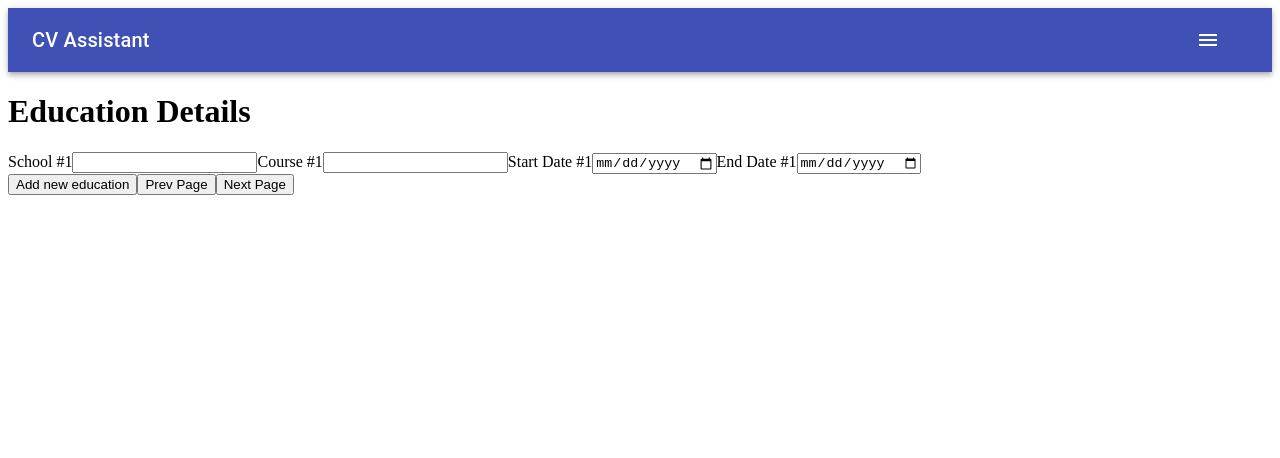
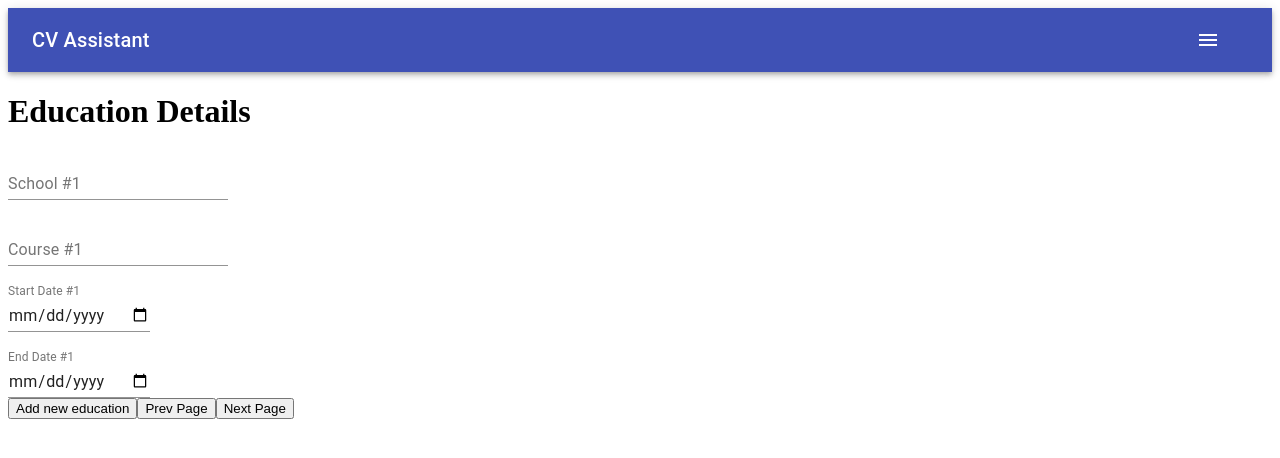
Before and after one commit to SasounTorossian/CV-Application, a React (Create React App) app: page /education in a window 1280 px wide. Shown: the top 458 px of the page. Built offline with nearby package versions, Linux system fonts and the light colour scheme.

Commit message:
Refactored Education Details to use material-ui forms.

```diff
--- a/src/App.js
+++ b/src/App.js
@@ -35,9 +35,9 @@ class App extends Component {
     if(["name", "email", "phone"].includes(e.target.dataset.fieldType)) {
       this.setState({ [e.target.dataset.fieldType]: e.target.value })
     }
-    else if(["school", "course", "startDateEdu", "endDateEdu"].includes(e.target.className)) {
+    else if(["school", "course", "startDateEdu", "endDateEdu"].includes(e.target.dataset.fieldType)) {
       let education = [...this.state.education]
-      education[e.target.dataset.id][e.target.className] = e.target.value
+      education[e.target.dataset.id][e.target.dataset.fieldType] = e.target.value
       this.setState({ education })
     }
     else if(["company", "role", "startDateExp", "endDateExp", "details"].includes(e.target.className)) {
--- a/src/components/EducationDetails.js
+++ b/src/components/EducationDetails.js
@@ -1,4 +1,5 @@
 import React from 'react'
+import { TextField } from '@material-ui/core'
 import { Link } from 'react-router-dom'
 
 const EducationDetails = ({values, handleChange, addEdu}) => {
@@ -15,40 +16,48 @@ const EducationDetails = ({values, handleChange, addEdu}) => {
                     values.education.map((val, idx) => {
                         return (
                             <div key={idx}>
-                                <label>{`School #${idx+1}`}</label>
-                                <input
+                                <TextField
                                     type="text"
-                                    data-id={idx}
-                                    className="school"
+                                    label={`School #${idx+1}`}
                                     value={values.education[idx].school}
                                     onChange={handleChange}
+                                    inputProps={{ "data-id": idx, "data-field-type": "school" }}
                                 />
 
-                                <label>{`Course #${idx+1}`}</label>
-                                <input
+                                <br />
+                                <br />
+
+                                <TextField
                                     type="text"
-                                    data-id={idx}
-                                    className="course"
+                                    label={`Course #${idx+1}`}
                                     value={values.education[idx].course}
                                     onChange={handleChange}
+                                    inputProps={{ "data-id": idx, "data-field-type": "course" }}
                                 />
 
-                                <label>{`Start Date #${idx+1}`}</label>
-                                <input
+
+                                <br />
+                                <br />
+
+                                <TextField
                                     type="date"
-                                    data-id={idx}
-                                    className="startDateEdu"
+                                    label={`Start Date #${idx+1}`}
                                     value={values.education[idx].startDateEdu}
                                     onChange={handleChange}
+                                    inputProps={{ "data-id": idx, "data-field-type": "startDateEdu" }}
+                                    InputLabelProps={{ shrink: true }}
                                 />
 
-                                <label>{`End Date #${idx+1}`}</label>
-                                <input
+                                <br />
+                                <br />
+
+                                <TextField
                                     type="date"
-                                    data-id={idx}
-                                    className="endDateEdu"
+                                    label={`End Date #${idx+1}`}
                                     value={values.education[idx].endDateEdu}
                                     onChange={handleChange}
+                                    inputProps={{ "data-id": idx, "data-field-type": "endDateEdu" }}
+                                    InputLabelProps={{ shrink: true }}
                                 />
                             </div>
                         )
--- a/src/components/PersonalDetails.js
+++ b/src/components/PersonalDetails.js
@@ -1,4 +1,4 @@
-import React, {Component} from 'react'
+import React from 'react'
 import { TextField } from '@material-ui/core'
 import { Link } from 'react-router-dom'
 
```
Also changed, not shown: 1 other file (tests, documents, lock files or other folders).
